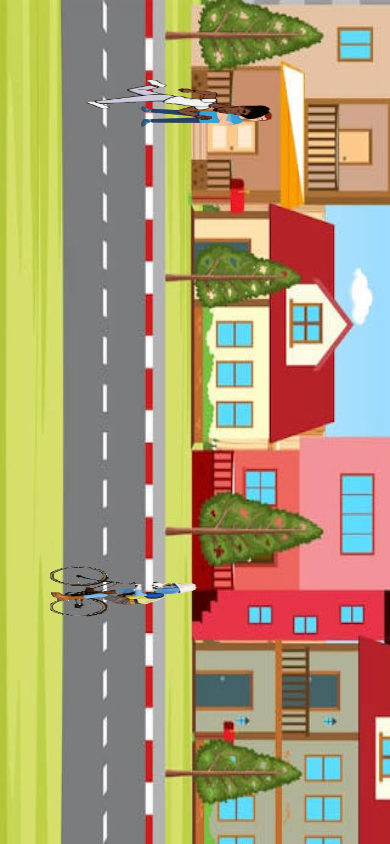
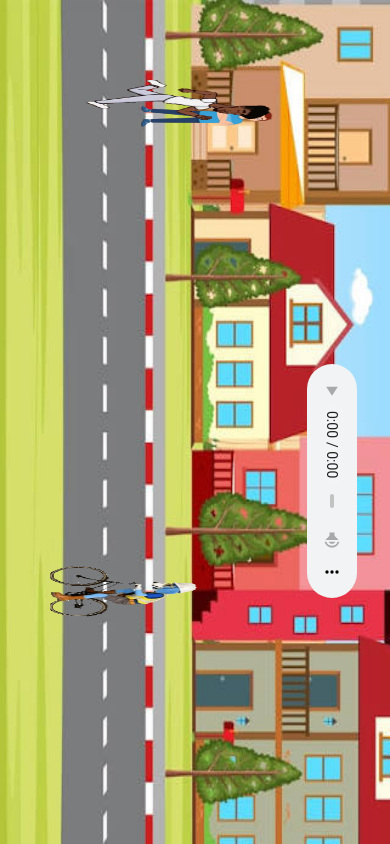
Before and after one commit to Tu2129/animation, a plain HTML site: page index.html in a window 390 px wide. Drawn offline with Linux system fonts and the light colour scheme.

Commit message:
modified the music

```diff
--- a/index.html
+++ b/index.html
@@ -16,7 +16,7 @@
         <img class="stand" src="stand.png" alt="walking man">
 
         <div class="music">
-            <audio autoplay loop>
+            <audio controls autoplay loop>
                 <source src="music.mp3" type="audio/mpeg">
                 music
             </audio>
--- a/style.css
+++ b/style.css
@@ -4,6 +4,7 @@
   box-sizing: border-box;
 }
 main {
+  position: relative
   width: 100%;
   max-width: 1500px;
   margin: 0 auto;
@@ -52,6 +53,7 @@ main {
   height: 50px;
   position: absolute;
   top: 0;
+  z-index: 2;
 }
 audio {
   width: 100%;
@@ -126,4 +128,18 @@ audio {
       transform: translateX(-500px);
     }
   }
+  .music {
+  width: 60%;
+  height: 50px;
+  position: absolute;
+  top: 54%;
+  left: 55%;
+  z-index: 2;
+  rotate: 90deg;
 }
+audio {
+  width: 100%;
+  height: 100%;
+  object-fit: cover;
+}
+}
```
